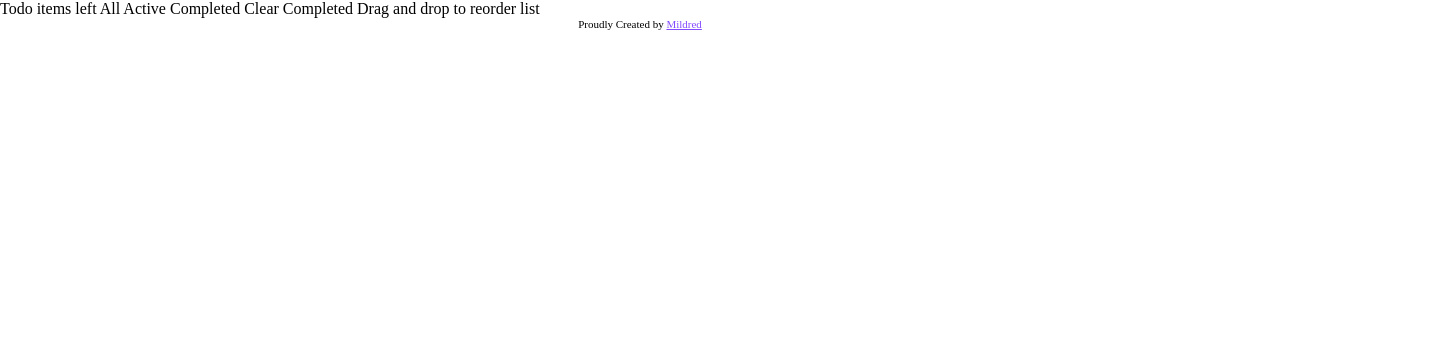
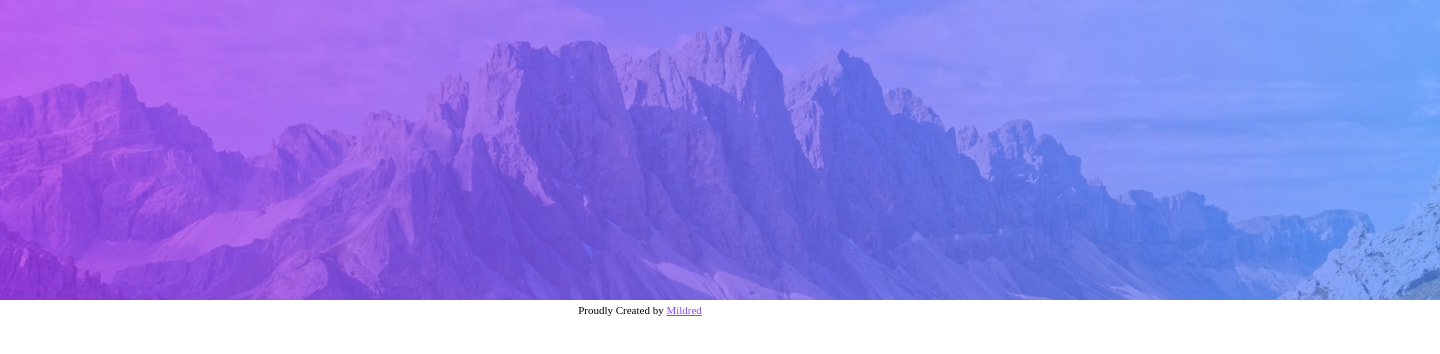
Before and after one commit to mildred366/Todo-App, a plain HTML site: page index.html in a window 1280 px wide. Shown: the whole page, 1440 px wide, since content can reach past the window. Drawn offline with Linux system fonts and the light colour scheme.

Commit message:
set my colors in place

```diff
--- a/Css/thestyle.css
+++ b/Css/thestyle.css
@@ -6,12 +6,12 @@
 
 :root {
     --purple: hsl(259, 100%, 65%);
-    --light-red: hsl(0, 100%, 67%);
-    --white: hsl(0, 0%, 100%);
-    --off-white: hsl(0, 0%, 94%);
-    --light-grey: hsl(0, 0%, 86%);
-    --smokey-grey: hsl(0, 1%, 44%);
-    --off-black: hsl(0, 0%, 8%)
+    /* --light-red: hsl(0, 100%, 67%); */
+    --light-grey: hsl(0, 0%, 98%);
+    --lgrayish-blue: hsl(236, 33%, 92%);
+    --vlight-grayish-blus: hsl(233, 11%, 84%);
+    --dark-grayish-blue: hsl(236, 9%, 61%);
+    --vdark-grayish-blue: hsl(235, 19%, 35%);
 }
 
 .attribution {
--- a/index.html
+++ b/index.html
@@ -12,18 +12,14 @@
 </head>
 
 <body>
+  <main>
+    <div class="mainContainer">
+      <div class="Container">
+        <img src="./images/bg-desktop-light.jpg" alt="">
+      </div>
+    </div>
+  </main>
 
-  Todo
-
-  <!-- Add dynamic number --> items left
-
-  All
-  Active
-  Completed
-
-  Clear Completed
-
-  Drag and drop to reorder list
 
   <footer>
     <div class="attribution">
```
Also changed, not shown: images/favicon-32x32.png (deleted). Lines whose indentation alone changed are shown as unchanged.
